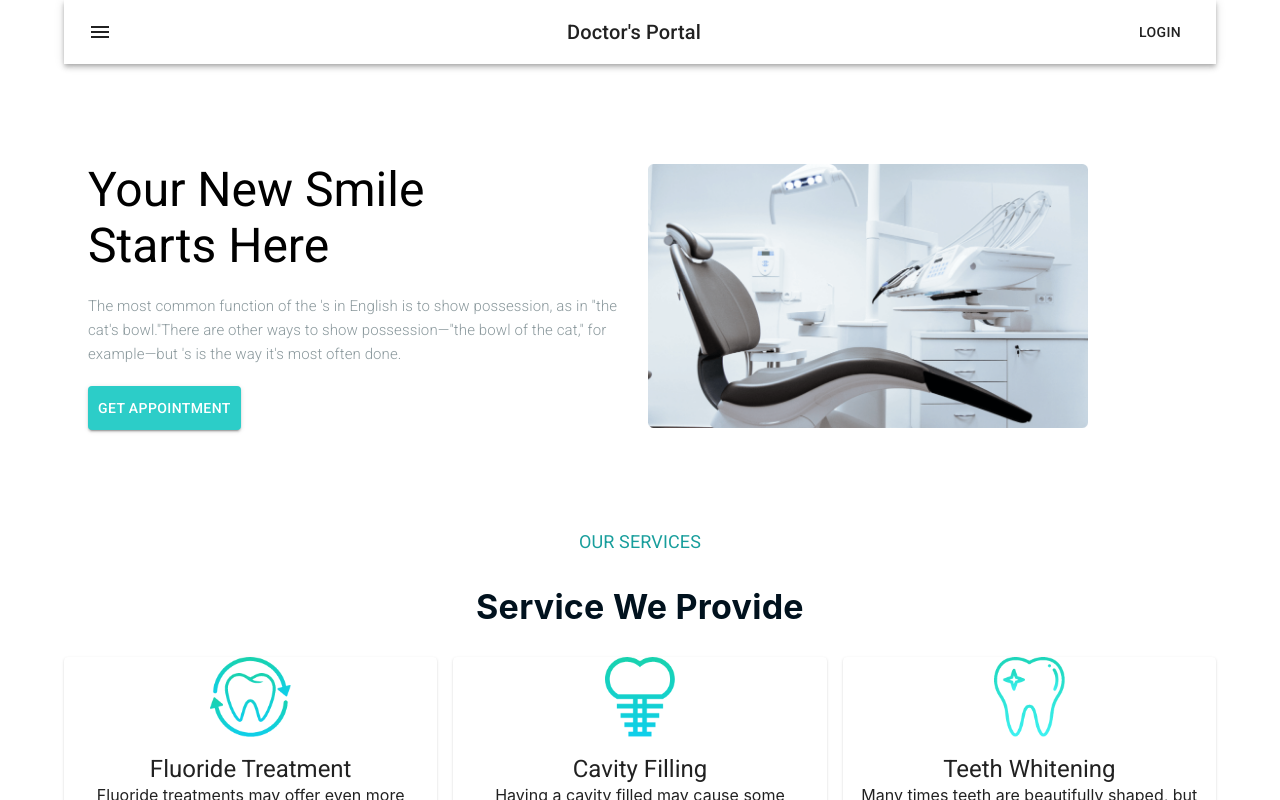
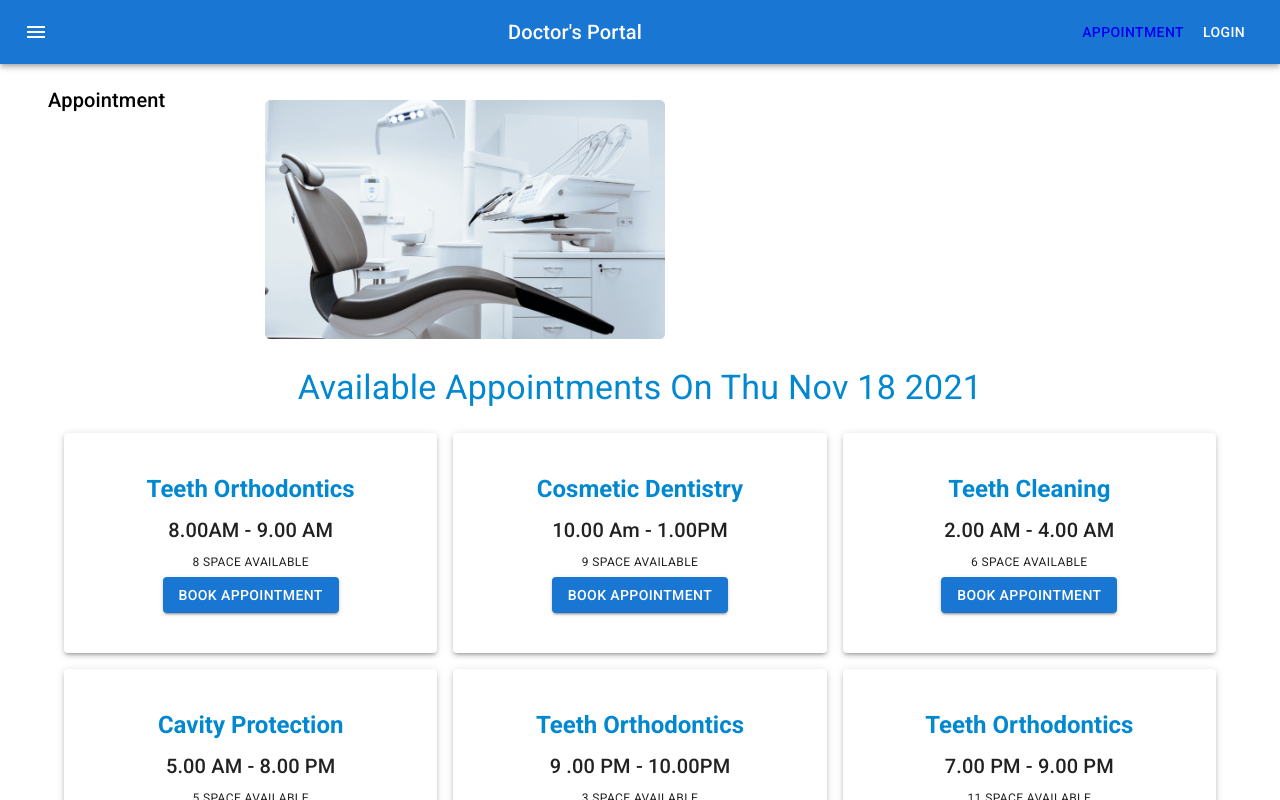
Before and after one commit to MD-Suhad/doctors-portal, a React (Create React App) app: page /appointment in a window 1280 px wide. Shown: the top 800 px of the page. Built offline with nearby package versions, Linux system fonts and the light colour scheme.

Commit message:
added to appointment sechedulee

```diff
--- a/src/App.js
+++ b/src/App.js
@@ -8,6 +8,7 @@ import {
   Link
 } from "react-router-dom";
 import Home from './Pages/Home/Home/Home';
+import Appointment from './Pages/Appointment/Appointment/Appointment';
 
 function App() {
   return (
@@ -15,6 +16,15 @@ function App() {
 
        <Router>
          <Switch>
+         <Route path="/appointment">
+            <Appointment/>
+           </Route>
+           <Route path="/home">
+             <Home></Home>
+           </Route>
+           <Route path="/">
+             <Home></Home>
+           </Route>
            <Route path="/">
              <Home></Home>
            </Route>
--- /dev/null
+++ b/src/Pages/Appointment/Appointment/Appointment.js
@@ -0,0 +1,17 @@
+import React from 'react';
+import Navigation from '../../Shared/Navigation/Navigation';
+import AppointmentHeader from '../AppointmentHeader/AppointmentHeader';
+import AvailableAppointments from '../AvailableAppointments/AvailableAppointments';
+
+const Appointment = () => {
+   const [date, setDate] = React.useState(new Date());
+   return (
+      <div>
+         <Navigation></Navigation>
+         <AppointmentHeader date ={date} setDate ={setDate}/>
+         <AvailableAppointments date={date} />
+      </div>
+   );
+};
+
+export default Appointment;
--- /dev/null
+++ b/src/Pages/Appointment/AppointmentHeader/AppointmentHeader.js
@@ -0,0 +1,31 @@
+import React from 'react';
+import { Container, Grid, Typography,Box } from '@mui/material';
+import chair from '../../../images/chair.png';
+import bg from '../../../images/bg.png';
+import Calender from '../../Shared/Calender/Calender';
+
+const appointHeaderBg = {
+   background: `url(${bg})`,
+   box_shadow: '10px 20px',
+   border:'1px solid red'
+}
+
+const AppointmentHeader = ({ date, setDate }) => {
+   return (
+      <Container>
+         <Grid style={{appointHeaderBg}} sx={{ my: '20px' }} container spacing={2} >
+            <Box >
+            <Grid item xs={12} md={6}>
+               <Typography style={{ display: 'flex', justifyContent: 'left' }} variant="h6">Appointment</Typography>
+               <Calender date={date} setDate={setDate}></Calender>
+            </Grid>
+            </Box>
+            <Grid  item xs={12} md={6}>
+               <img style={{ width: '400px' }} src={chair} alt="" />
+            </Grid>
+         </Grid>
+      </Container>
+   );
+};
+
+export default AppointmentHeader;
--- /dev/null
+++ b/src/Pages/Appointment/AvailableAppointments/AvailableAppointments.js
@@ -0,0 +1,69 @@
+import { Container, Grid, Typography } from '@mui/material';
+import React from 'react';
+import Booking from '../Booking/Booking';
+
+const bookings = [
+   {
+      id:1,
+      name: 'Teeth Orthodontics',
+      time:'8.00AM - 9.00 AM',
+      space: '8 ',
+   },
+   {
+      id:2,
+      name: 'Cosmetic Dentistry',
+      time:'10.00 Am - 1.00PM',
+      space: '9 ',
+   },
+   {
+      id:3,
+      name: 'Teeth Cleaning',
+      time:'2.00 AM - 4.00 AM',
+      space: '6 ',
+   },
+   {
+      id:4,
+      name: 'Cavity Protection',
+      time:'5.00 AM - 8.00 PM',
+      space: '5 ',
+   },
+   {
+      id:5,
+      name: 'Teeth Orthodontics',
+      time:'9 .00 PM - 10.00PM',
+      space: '3 ',
+   },
+   {
+      id:6,
+      name: 'Teeth Orthodontics',
+      time:'7.00 PM - 9.00 PM',
+      space: '11 ',
+   }
+]
+
+const AvailableAppointments = ({date}) => {
+   return (
+      <Container>
+
+         <Typography sx={{color:'info.main',fontWeight:400,my:3}} variant="h4">
+         Available Appointments On {date.toDateString()}
+         </Typography>
+
+         <Grid  container spacing={2}>
+
+           {
+              bookings.map(booking => <Booking
+               key = {booking.id}
+               booking ={ booking}
+              >
+
+              </Booking>)
+           }
+
+         </Grid>
+
+      </Container>
+   );
+};
+
+export default AvailableAppointments;
--- /dev/null
+++ b/src/Pages/Appointment/Booking/Booking.js
@@ -0,0 +1,31 @@
+import React from 'react';
+import { Button, Grid } from '@mui/material';
+import Paper from '@mui/material/Paper';
+import Typography from '@mui/material/Typography';
+import { Box } from '@material-ui/core';
+
+const Booking = ({ booking }) => {
+   console.log(booking);
+   return (
+
+      <Grid  item xs={12} sm={6} md={4}>
+
+         <Paper elevation={3} sx={{py: 5}} >
+         <Typography sx={{color:'info.main',fontWeight:600}} variant="h5" gutterBottom component="div">
+            {booking.name}
+         </Typography>
+         <Typography variant="h6" gutterBottom component="div">
+            {booking.time}
+         </Typography>
+         <Typography SX={{fontWeight:300}} variant="caption" display="block" gutterBottom>
+            {booking.space}SPACE AVAILABLE
+         </Typography>
+         <Button variant ="contained">BOOK APPOINTMENT</Button>
+        </Paper>
+
+      </Grid>
+
+   );
+};
+
+export default Booking;
--- a/src/Pages/Home/Home/Home.js
+++ b/src/Pages/Home/Home/Home.js
@@ -8,8 +8,9 @@ import Services from './Services/Services';
 const Home = () => {
    return (
       <div>
+      <Navigation></Navigation>
       <Container>
-      <Navigation></Navigation>
+
       <Banner></Banner>
       <Services></Services>
         <AppointmentBanner></AppointmentBanner>
--- /dev/null
+++ b/src/Pages/Shared/Calender/Calender.js
@@ -0,0 +1,25 @@
+import React from 'react';
+import isWeekend from 'date-fns/isWeekend';
+import TextField from '@mui/material/TextField';
+import AdapterDateFns from '@mui/lab/AdapterDateFns';
+import LocalizationProvider from '@mui/lab/LocalizationProvider';
+import StaticDatePicker from '@mui/lab/StaticDatePicker';
+
+const Calender = ({date,setDate}) => {
+
+   return (
+      <LocalizationProvider dateAdapter={AdapterDateFns}>
+      <StaticDatePicker
+        displayStaticWrapperAs ="desktop"
+        value={date}
+
+        onChange={(newValue) => {
+          setDate(newValue);
+        }}
+        renderInput={(params) => <TextField {...params} />}
+      />
+    </LocalizationProvider>
+   );
+};
+
+export default Calender;
--- a/src/Pages/Shared/Navigation/Navigation.js
+++ b/src/Pages/Shared/Navigation/Navigation.js
@@ -6,11 +6,12 @@ import Typography from '@mui/material/Typography';
 import Button from '@mui/material/Button';
 import IconButton from '@mui/material/IconButton';
 import MenuIcon from '@mui/icons-material/Menu';
+import { Link } from 'react-router-dom';
 
 
 const Navigation = () => {
    return (
-      <Box bgColor="text.secondary" sx={{ flexGrow: 1 }} >
+      <Box  sx={{ flexGrow: 1 }} >
       <AppBar position="static">
         <Toolbar>
           <IconButton
@@ -25,6 +26,7 @@ const Navigation = () => {
           <Typography variant="h6" component="div" sx={{ flexGrow: 1 }}>
             Doctor's Portal
           </Typography>
+          <Link to="/appointment"><Button color="inherit">Appointment</Button></Link>
           <Button color="inherit">Login</Button>
         </Toolbar>
       </AppBar>
```
Also changed, not shown: package.json (+5 -2 lines), src/Pages/Appointment/BookingModal/BookingModal.js (added, +11 -0 lines), 1 other file (tests, documents, lock files or other folders).
